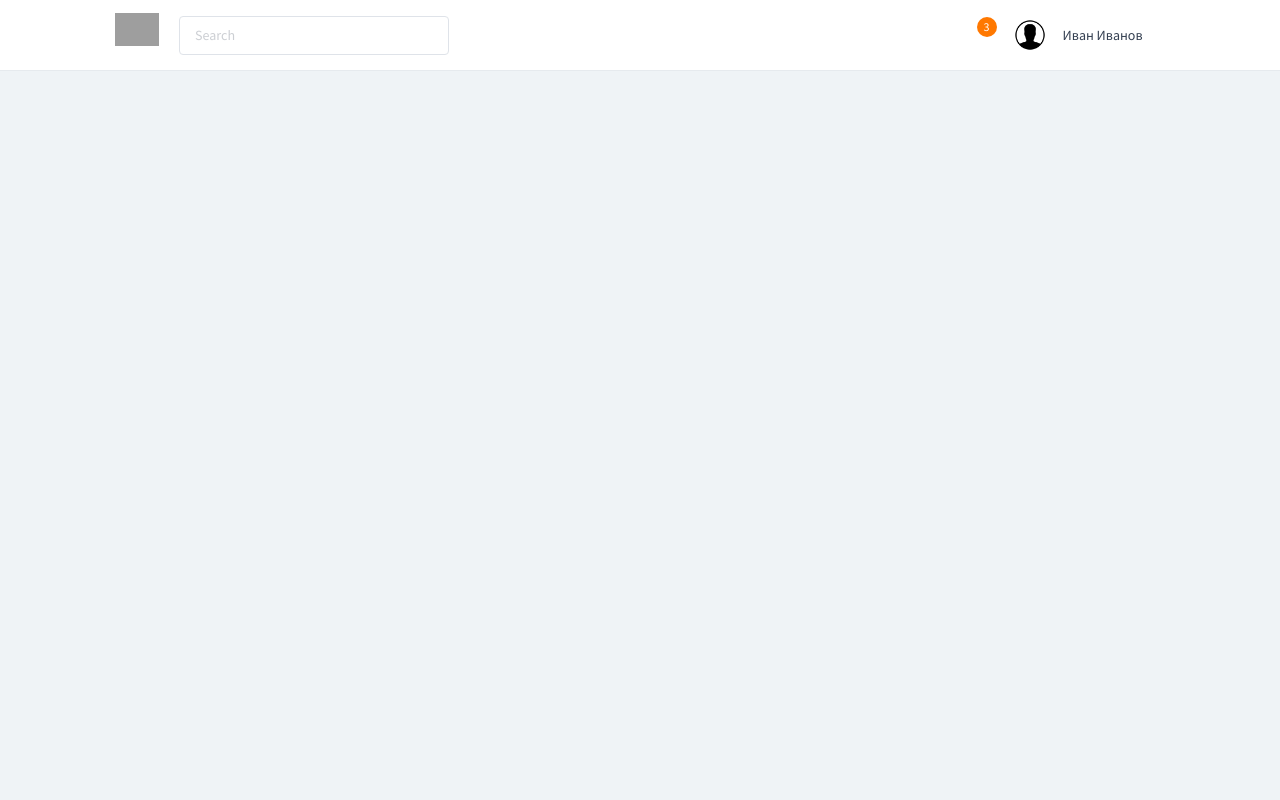
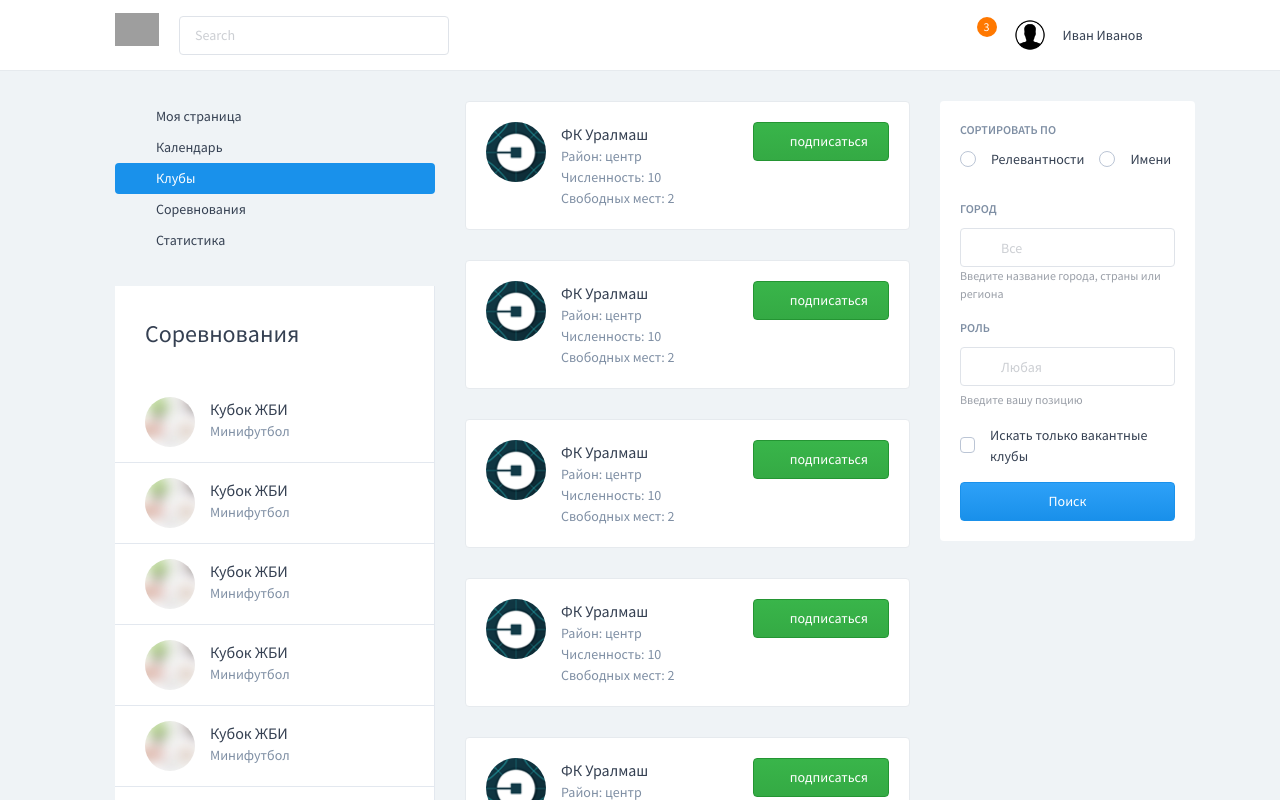
Before and after one commit to ghspbravo/football-club, a React (Create React App) app: page /#/clubs in a window 1280 px wide. Shown: the top 800 px of the page. Built offline with nearby package versions, Linux system fonts and the light colour scheme; grey boxes are pictures that could not be loaded; a web font is replaced by a local one.

Commit message:
+clublist

```diff
--- a/src/App.js
+++ b/src/App.js
@@ -11,6 +11,7 @@ import account from './pages/account/account';
 import inDevelop from './pages/development/inDevelop';
 import auth from './pages/auth/auth';
 import club from './pages/club/club';
+import clubList from './pages/clubList/clubList';
 
 class App extends Component {
   render() {
@@ -24,8 +25,10 @@ class App extends Component {
 
         <Route path="/auth" component={auth} />
         <Route exact path="/accaunt" component={account} />
+        <Route exact path="/" component={account} />
 
-        <Route path="/club/:id" component={club} />
+        <Route exact path="/clubs" component={clubList} />
+        <Route exact path="/clubs/:id" component={club} />
 
         <Route exact path="/development" component={inDevelop} />
       </Router>
--- /dev/null
+++ b/src/components/listItem/listItem.jsx
@@ -0,0 +1,34 @@
+import React from 'react'
+import {Link} from 'react-router-dom'
+
+import thumb from './app-icon5.png'
+
+export default function item() {
+	return (
+		<Link to="/clubs/1" style={{ display: 'block', textDecoration: 'none' }} className="c-search-result">
+
+			<div className="o-media">
+				<div className="o-media__img u-mr-small">
+					<div className="c-avatar c-avatar--medium">
+						<img className="c-avatar__img" src={thumb} alt="thumb" />
+					</div>
+
+				</div>
+				<div className="o-media__body">
+					<h4 className="c-search-result__title">ФК Уралмаш</h4>
+					<p className="c-search-result__meta">Район: центр</p>
+					<p className="c-search-result__meta">Численность: 10</p>
+					<p className="c-search-result__meta">Свободных мест: 2</p>
+				</div>
+			</div>
+
+			<ul className="c-search-result__actionlist">
+				<li className="c-search-result__action">
+					<button className="c-btn c-btn--success c-btn--fullwidth"><i className="fa fa-envelope-o"></i> подписаться</button>
+				</li>
+
+			</ul>
+
+		</Link>
+	)
+}
--- a/src/components/navigation/navMenu.jsx
+++ b/src/components/navigation/navMenu.jsx
@@ -1,33 +1,33 @@
 import React from 'react'
-import { Link } from "react-router-dom";
+import { NavLink } from "react-router-dom";
 
 export default function navMenu() {
 	return (
 		<ul>
 			<li className="c-menu__item">
-				<Link className="c-menu__link is-active" to="/development">
+				<NavLink activeClassName="is-active" className="c-menu__link" to="/accaunt">
 					<i className="fa fa-trophy u-mr-xsmall"></i>Моя страница
-				</Link>
+				</NavLink>
 			</li>
 			<li className="c-menu__item">
-				<Link className="c-menu__link" to="/development">
+				<NavLink activeClassName="is-active" className="c-menu__link" to="/development">
 					<i className="c-menu__icon fa fa-heart-o"></i>Календарь
-        </Link>
+        </NavLink>
 			</li>
 			<li className="c-menu__item">
-				<Link className="c-menu__link" to="/development">
+				<NavLink activeClassName="is-active" className="c-menu__link" to="/clubs">
 					<i className="c-menu__icon fa fa-bullhorn"></i>Клубы
-        </Link>
+        </NavLink>
 			</li>
 			<li className="c-menu__item">
-				<Link className="c-menu__link" to="/development">
+				<NavLink activeClassName="is-active" className="c-menu__link" to="/development">
 					<i className="c-menu__icon fa fa-newspaper-o"></i>Соревнования
-        </Link>
+        </NavLink>
 			</li>
 			<li className="c-menu__item">
-				<Link className="c-menu__link" to="/development">
+				<NavLink activeClassName="is-active" className="c-menu__link" to="/development">
 					<i className="c-menu__icon fa fa-diamond"></i>Статистика
-				</Link>
+				</NavLink>
 			</li>
 		</ul>
 	)
--- /dev/null
+++ b/src/components/searchFilters/clubSearchFilter.jsx
@@ -0,0 +1,48 @@
+import React from 'react'
+
+export default function clubSearchFilter() {
+	return (
+		<form className="c-search-form c-search-form--dark">
+
+			<h5 className="c-search-form__label">Сортировать по</h5>
+			<div className="c-search-form__section u-flex">
+				<div className="c-choice c-choice--radio u-mr-small">
+					<input className="c-choice__input" id="radio1" name="radios" type="radio" />
+					<label className="c-choice__label" htmlFor="radio1">Релевантности</label>
+				</div>
+
+				<div className="c-choice c-choice--radio">
+					<input className="c-choice__input" id="radio2" name="radios" type="radio" />
+					<label className="c-choice__label" htmlFor="radio2">Имени</label>
+				</div>
+			</div>
+
+			<div className="c-search-form__section">
+				<div className="c-field has-icon-left">
+					<span className="c-field__icon"><i className="fa fa-map-marker"></i></span>
+					<label className="c-field__label c-search-form__label" htmlFor="search-location">Город</label>
+					<input className="c-input" id="search-location" type="text" placeholder="Все" />
+					<small className="c-field__message">Введите название города, страны или региона</small>
+				</div>
+			</div>
+
+			<div className="c-search-form__section">
+				<div className="c-field has-icon-left">
+					<span className="c-field__icon"><i className="fa fa-user-o"></i></span>
+					<label className="c-field__label c-search-form__label" htmlFor="search-position">Роль</label>
+					<input className="c-input" id="search-position" type="text" placeholder="Любая" />
+					<small className="c-field__message">Введите вашу позицию</small>
+				</div>
+			</div>
+
+			<div className="c-search-form__section">
+				<div className="c-choice c-choice--checkbox">
+					<input className="c-choice__input" id="checkbox1" name="checkboxes" type="checkbox" />
+					<label className="c-choice__label" htmlFor="checkbox1">Искать только вакантные клубы</label>
+				</div>
+			</div>
+
+			<button className="c-btn c-btn--info c-btn--fullwidth" type="submit">Поиск</button>
+		</form>
+	)
+}
--- /dev/null
+++ b/src/pages/clubList/clubList.jsx
@@ -0,0 +1,66 @@
+import React from 'react'
+
+import navMenu from '../../components/navigation/navMenu';
+import competitions from '../../components/competitions/competitions';
+import listItem from '../../components/listItem/listItem';
+import clubSearchFilter from '../../components/searchFilters/clubSearchFilter';
+
+export default function clubList() {
+	return (
+		<div className="container">
+			<div className="row">
+				<div className="col-xl-4 u-hidden-down@wide">
+					<aside className="c-menu u-ml-medium">
+
+						<div className="u-mb-medium">
+							{navMenu()}
+						</div>
+
+						{competitions()}
+					</aside>
+				</div>
+
+				<div className="col-lg-3 order-lg-2">
+					{clubSearchFilter()}
+				</div>
+
+				<div className="col-lg-5 order-lg-1">
+					<div className="row">
+						{Array(5).fill().map((_, index) => <div key={index} className="col-12">
+							{listItem()}
+						</div>)}
+
+					</div>
+
+					{/* <div className="row u-mb-xlarge">
+						<div className="col-12">
+							<nav className="c-pagination u-justify-center">
+								<ul className="c-pagination__list">
+									<li className="c-pagination__item">
+										<a className="c-pagination__control" href="#">
+											<i className="fa fa-caret-left"></i>
+										</a>
+									</li>
+
+									<li className="c-pagination__item"><a className="c-pagination__link" href="#">1</a></li>
+									<li className="c-pagination__item"><a className="c-pagination__link" href="#">2</a></li>
+									<li className="c-pagination__item">
+										<a className="c-pagination__link is-active" href="#">3</a>
+									</li>
+									<li className="c-pagination__item"><a className="c-pagination__link" href="#">4</a></li>
+
+									<li className="c-pagination__item">
+										<a className="c-pagination__control" href="#">
+											<i className="fa fa-caret-right"></i>
+										</a>
+									</li>
+								</ul>
+							</nav>
+						</div>
+					</div> */}
+				</div>
+
+			</div>
+		</div>
+	)
+}
```
Also changed, not shown: src/components/listItem/app-icon5.png (added).
